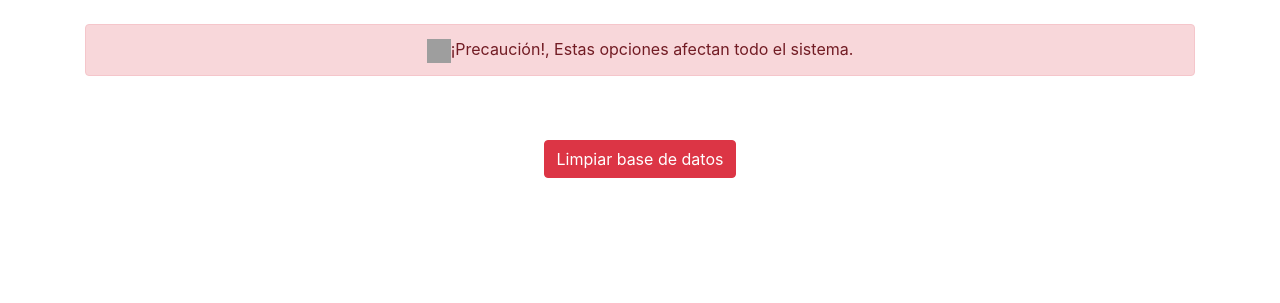
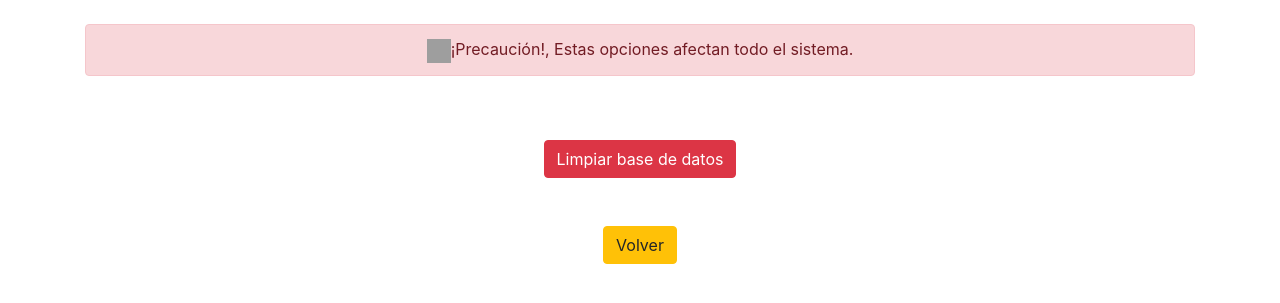
Before and after one commit to Chucklagos/IBF_MiniSalesSystem, a PHP site: page /advanced_options.php in a window 1280 px wide. Shown: the part 56-359 px from the top of the page. Run offline with PHP 8.4, Linux system fonts and the light colour scheme; grey boxes are pictures that could not be loaded.

Commit message:
Added Back Button to Advanced Options page

```diff
--- a/advanced_options.php
+++ b/advanced_options.php
@@ -6,6 +6,10 @@
     <form action="reset_database.php" method="post">
         <input type="submit" class="btn btn-danger" name="reset_database" value="Limpiar base de datos">
     </form>
+    <br><br>
+    <form action="index.php">
+        <input type="submit" class="btn btn-warning" value="Volver">
+    </form>
 </div>
 </body>
 </html>
```
